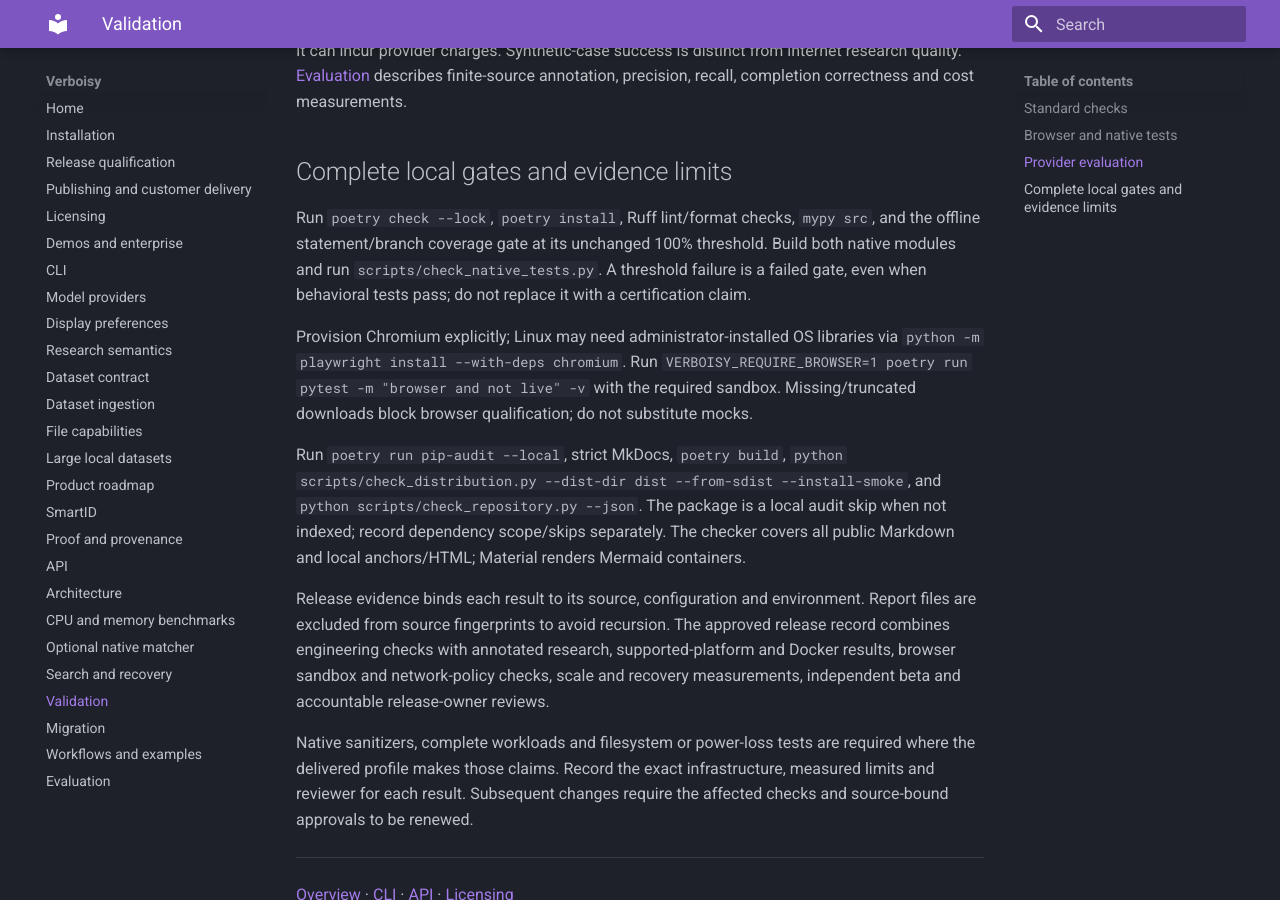
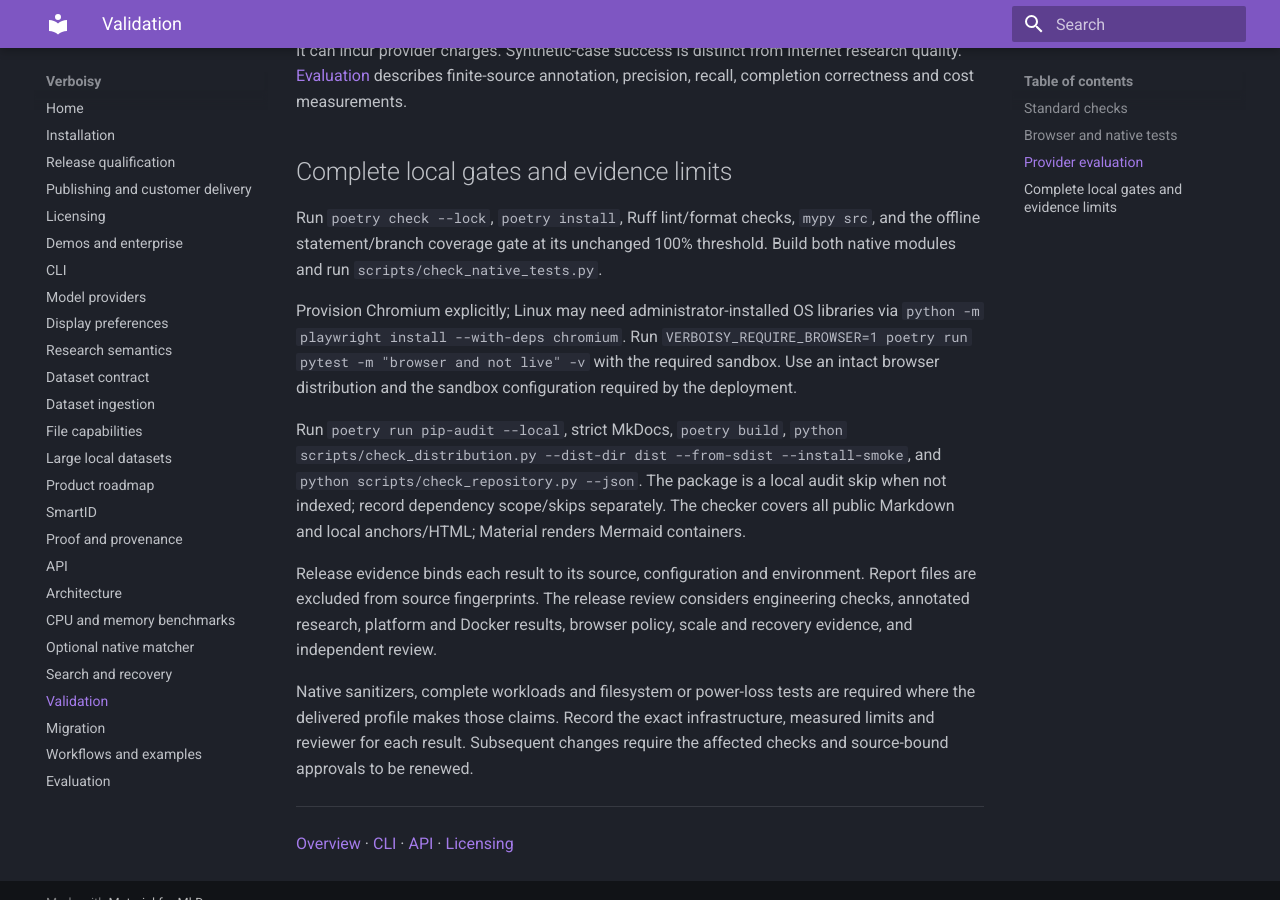
Before and after one commit to EmanueleTorrisi/verboisy, an MkDocs documentation site: the page built from docs/validation.md, in a window 1280 px wide and 900 px high, scrolled down 1213 px. Built offline with MkDocs 1.6.1 and Material for MkDocs 9.7.7, drawn with Linux system fonts in a browser that asks for light colours; some of the changed text lies outside the part shown.

Commit message:
docs(validation): align the 2.0.0 engineering checks

````diff
--- a/docs/validation.md
+++ b/docs/validation.md
@@ -2,7 +2,7 @@
 
 # Engineering validation
 
-The supported development environment uses Python 3.11–3.14 and Poetry. Execution,
+Verboisy 2.0.0 uses Python 3.11.5 or later through Python 3.14 and Poetry for development. Execution,
 including development tests, requires the permissions described in [licensing](licensing.md).
 
 ## Standard checks
@@ -14,9 +14,9 @@ source .venv/bin/activate
 python scripts/verify_release.py --native --audit --package
 ```
 
-This saves executed outcomes and artifact hashes without claiming all seven release
-gates are complete. See [release qualification](release.md) for evidence review.
-The existing Make targets below remain available to developers using Poetry.
+The verifier records each outcome and artifact checksum. See [release qualification](release.md)
+for source-bound review and package selection. The Make targets provide the same
+engineering checks as individual commands.
 
 ```bash
 make validate
@@ -60,13 +60,12 @@ precision, recall, completion correctness and cost measurements.
 
 Run `poetry check --lock`, `poetry install`, Ruff lint/format checks, `mypy src`, and
 the offline statement/branch coverage gate at its unchanged 100% threshold. Build both
-native modules and run `scripts/check_native_tests.py`. A threshold failure is a failed
-gate, even when behavioral tests pass; do not replace it with a certification claim.
+native modules and run `scripts/check_native_tests.py`.
 
 Provision Chromium explicitly; Linux may need administrator-installed OS libraries
 via `python -m playwright install --with-deps chromium`. Run
 `VERBOISY_REQUIRE_BROWSER=1 poetry run pytest -m "browser and not live" -v` with the required sandbox.
-Missing/truncated downloads block browser qualification; do not substitute mocks.
+Use an intact browser distribution and the sandbox configuration required by the deployment.
 
 Run `poetry run pip-audit --local`, strict MkDocs, `poetry build`,
 `python scripts/check_distribution.py --dist-dir dist --from-sdist --install-smoke`,
@@ -75,10 +74,9 @@ audit skip when not indexed; record dependency scope/skips separately. The check
 covers all public Markdown and local anchors/HTML; Material renders Mermaid containers.
 
 Release evidence binds each result to its source, configuration and environment.
-Report files are excluded from source fingerprints to avoid recursion. The approved
-release record combines engineering checks with annotated research, supported-platform
-and Docker results, browser sandbox and network-policy checks, scale and recovery
-measurements, independent beta and accountable release-owner reviews.
+Report files are excluded from source fingerprints. The release review considers
+engineering checks, annotated research, platform and Docker results, browser policy,
+scale and recovery evidence, and independent review.
 
 Native sanitizers, complete workloads and filesystem or power-loss tests are required
 where the delivered profile makes those claims. Record the exact infrastructure,
````
